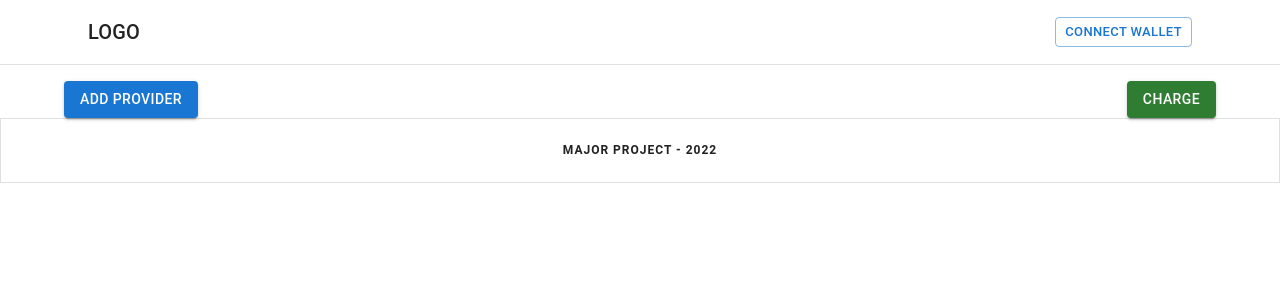
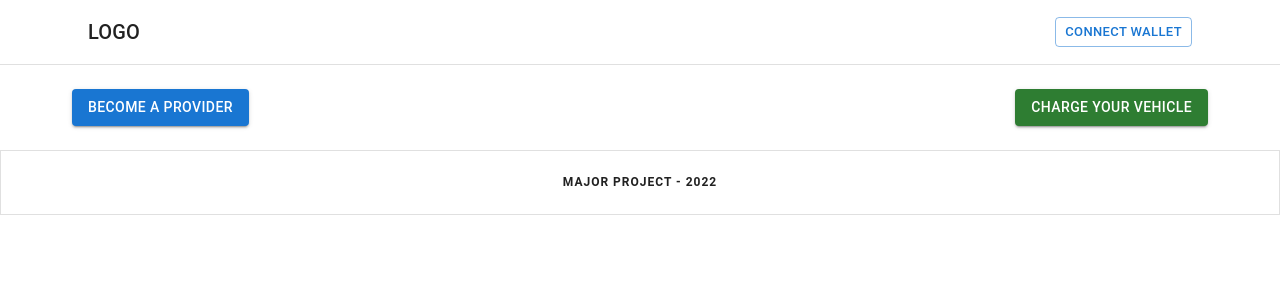
Before and after one commit to prakhar1144/major-project-frontend, a React (Create React App) app: page /customer-dashboard in a window 1280 px wide. Shown: the top 300 px of the page. Built offline with nearby package versions, Linux system fonts and the light colour scheme.

Commit message:
css fixes + transaction bug fix + clean getconsumer data

```diff
--- a/public/index.html
+++ b/public/index.html
@@ -24,7 +24,7 @@
       work correctly both with client-side routing and a non-root public URL.
       Learn how to configure a non-root public URL by running `npm run build`.
     -->
-    <title>React App</title>
+    <title>Major Project - 1</title>
   </head>
   <body>
     <noscript>You need to enable JavaScript to run this app.</noscript>
--- a/src/Context/SmartContract.js
+++ b/src/Context/SmartContract.js
@@ -1,5 +1,5 @@
 import { createContext, useState } from "react";
-import { ethers } from 'ethers';
+import { ethers, BigNumber } from 'ethers';
 import { ContractABI, ContractAddress } from "../Utils/Constant";
 import { useNavigate } from 'react-router-dom';
 
@@ -144,16 +144,15 @@ const SmartContractProvider = ({ children }) => {
                 transactionListener(contract);
 
                 // await perform transaction
+                const _value = parseInt(_totalPrice*10000000000).toString();
                 const transactionParameters = {
                     from: currentAccount, // sender wallet address
                     to: _toAddress,  // receiver address
-                    data: '0x',
-                    value: ethers.utils.parseEther(_totalPrice),
-                    // gasLimit: ethers.utils.hexlify(10000),
-                    // gasPrice: ethers.utils.hexlify(parseInt(await MetamaskProvider.getGasPrice())),
+                    value: BigNumber.from(_value).mul(BigNumber.from("100000000")),
                 }
+                // console.log(transactionParameters.value);
                 await signer.sendTransaction(transactionParameters)
-                await contract.recordTransaction(currentAccount, _toAddress, _energyAmount, _totalPrice, _timestamp);
+                await contract.recordTransaction(currentAccount, _toAddress, _energyAmount, _value, _timestamp);
             }
         } catch (error) {
             console.log(error);
@@ -170,6 +169,7 @@ const SmartContractProvider = ({ children }) => {
                 const MetamaskProvider = getMetamaskProvider();
                 const contract = new ethers.Contract(ContractAddress, ContractABI, MetamaskProvider);
                 const consumerData = await contract.consumers(currentAccount);
+                console.log(currentAccount);
                 return consumerData;
             }
         } catch (error) {
--- a/src/Pages/CustomerDashboard.jsx
+++ b/src/Pages/CustomerDashboard.jsx
@@ -5,6 +5,7 @@ import { useState } from "react";
 import { SmartContractContext } from "../Context/SmartContract";
 import { shortenAddress } from "../Utils/addressShortener";
 import QRScanner from './QRScanner';
+import { BigNumber } from "ethers";
 
 const style = {
     position: 'absolute',
@@ -156,15 +157,7 @@ export default function CustomerDashboard() {
         //console.log(chargeData);
         payAmount(chargeData.totalPrice, chargeData.requiredPercent, chargeData.providerWalletAddress, Date.now());
         handleChargeCloseModal();
-        setChargeData({
-            rate: '9',
-            location: 'Hamirpur Bus Stand',
-            providerWalletAddress: '0x336Fa634e585077B5c6866FFE2d61C0fF6c62D69',
-            connectorType: '2',
-            name: 'Moris Chriss',
-            requiredPercent: '0',
-            totalPrice: '0'
-        });
+        setChargeData(initialChargeData);
     };
     const handleScan = (data) => {
         //console.log(data);
@@ -185,17 +178,18 @@ export default function CustomerDashboard() {
     useEffect(() => {
         const fun = async () => {
             const data = await getConsumerData();
-            console.log(data);
+            console.log(data.addr);
+            console.log(BigNumber.from(data.consumed).toString());
         };
         if (currentAccount) fun();
     }, [currentAccount]);
     return (
-        <Container sx={{ paddingTop: 2 }}>
+        <Container sx={{ paddingTop: 2, paddingBottom: 2 }}>
             <Grid container>
                 <Grid item xs={12}>
-                    <Box sx={{ p: 1 }} sx={{ display: 'flex', justifyContent: 'space-between' }}>
-                        <Button onClick={() => setIsAddModalOpen(true)} variant="contained">Add Provider</Button>
-                        <Button onClick={() => setIsChargeModalOpen(true)} variant="contained" color="success">Charge</Button>
+                    <Box sx={{ p: 1, display: 'flex', justifyContent: 'space-between' }}>
+                        <Button onClick={() => setIsAddModalOpen(true)} variant="contained">Become a Provider</Button>
+                        <Button onClick={() => setIsChargeModalOpen(true)} variant="contained" color="success">Charge your vehicle</Button>
                     </Box>
                     <AddProviderForm open={isAddModalOpen} addProviderData={addProviderData} handleChange={handleChangeAddProvider} handleClose={handleAddCloseModal} submit={submitAddProvider} currentAccount={currentAccount} />
                     <ChargeForm open={isChargeModalOpen} handleClose={handleChargeCloseModal} chargeData={chargeData} handleChange={handleChangePercent} submit={submitChargeData} setChargeData={setChargeData} handleScan={handleScan} scannerData={scannerData} />
--- a/src/Pages/Homepage.jsx
+++ b/src/Pages/Homepage.jsx
@@ -17,14 +17,14 @@ const features = [
         image: 'fleet.svg',
         caption: 'Charge the car and make a payment.',
         buttonText: 'Charge my vehicle',
-        buttonLink: '#'
+        buttonLink: '/customer-dashboard'
     },
     {
         name: 'Provider',
         image: 'drivers.svg',
         caption: 'Register as a provider and reap the benefits.',
         buttonText: 'Register',
-        buttonLink: '#'
+        buttonLink: '/provider-dashboard'
     }
 ];
 const overviewData = [
```
